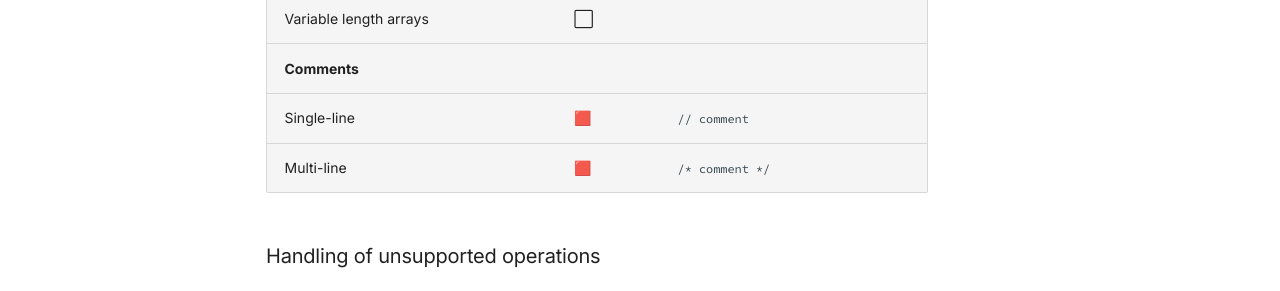
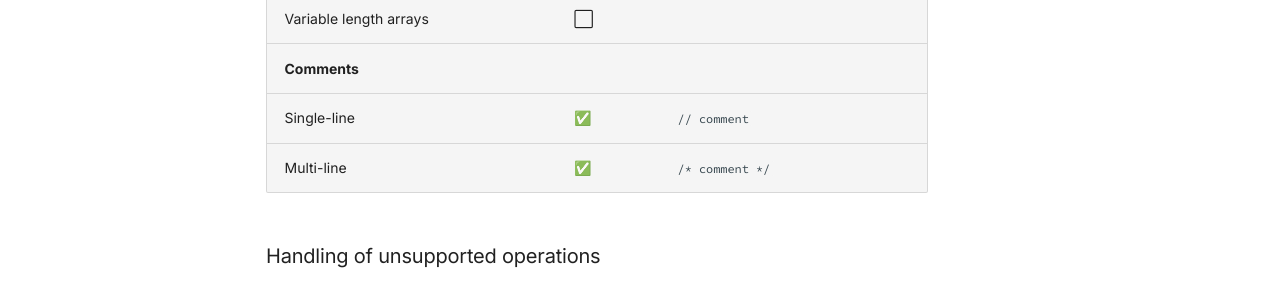
Before and after one commit to statycc/pymwp, an MkDocs documentation site: the page built from docs/features.md, in a window 1280 px wide and 900 px high, scrolled down 1285 px. Shown: the part 519-810 px from the top of the window. Built offline with MkDocs 1.6.1 and Material for MkDocs 9.7.7, drawn with Linux system fonts in a browser that asks for light colours; nearby versions of some CDN libraries; comment, search, counter and statistics services are not loaded.

```diff
--- a/docs/features.md
+++ b/docs/features.md
@@ -46,8 +46,8 @@ Description | State | Example
  Arrays | 🟧 |
  Variable length arrays | ⬜ |
 **Comments** ||
- Single-line | 🟥 | `// comment`
- Multi-line | 🟥 | `/* comment */`
+ Single-line | ✅ | `// comment`
+ Multi-line | ✅ | `/* comment */`
 
 
 ### Handling of unsupported operations
```
